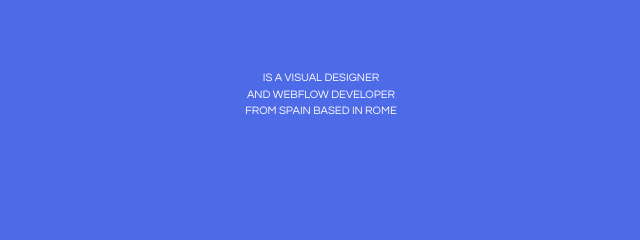
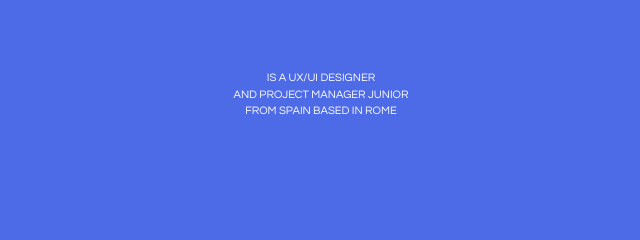
Before and after one commit to Leandro-Marin/projects-2024, a plain HTML site: page index.html in a window 1280 px wide. Shown: the part 308-548 px from the top of the page, 319-959 px from the left. Drawn offline with nearby package versions, Linux system fonts and the light colour scheme; a web font is replaced by a local one.

Commit message:
Update index.html

```diff
--- a/index.html
+++ b/index.html
@@ -59,7 +59,7 @@
       </div>
 
       <div class="paragraph animated animatedFadeInUp fadeInUp delay-1s">
-        <p>IS A VISUAL DESIGNER<br>AND WEBFLOW DEVELOPER<br> FROM SPAIN BASED IN ROME</p>
+        <p>IS A UX/UI DESIGNER<br>AND PROJECT MANAGER JUNIOR<br> FROM SPAIN BASED IN ROME</p>
       </div>
 
       <div class="paragraph paragraph-desktop animated animatedFadeInUp fadeInUp delay-2s">
```
